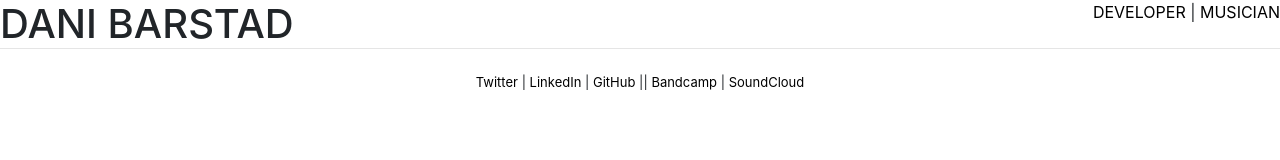
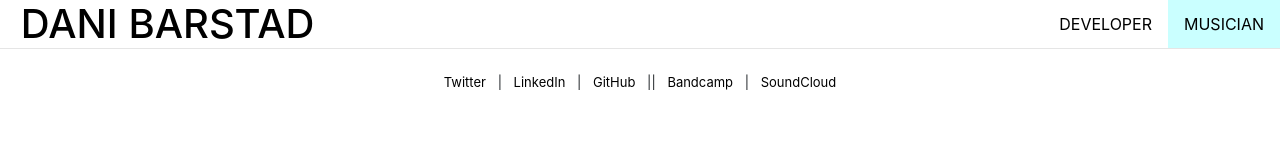
Before and after one commit to danibarstad/danibarstad.github.io, a plain HTML site: page html/musician.html in a window 1280 px wide. Drawn offline with nearby package versions, Linux system fonts and the light colour scheme.

Commit message:
added styling to nav bar. and all header links lead to each other

```diff
--- a/css/style.css
+++ b/css/style.css
@@ -4,6 +4,7 @@ footer {
 }
 
 #site-header {
+    margin-left: 1%;
     display: inline;
 }
 
@@ -14,17 +15,58 @@ footer {
 
 /* Link */
 a {
+    /* display: block; */
     color: black;
+    background-color: none;
+    padding: 8px;
 }
 
 a:link, a:visited {
     text-decoration: none;
+    color: black;
 }
 
 a:hover {
     background-color: aquamarine;
+    color: black;
 }
 
 a:active {
     background-color: aqua;
+    color: black;
 }
+
+.active {
+    background-color: rgb(202, 255, 255);
+}
+
+
+/* List */
+ul {
+    list-style-type: none;
+    margin: 0;
+    padding: 0;
+    overflow: hidden;
+}
+
+li {
+    /* display: inline; */
+    float: right;
+}
+
+li a {
+    display: block;
+    color: black;
+    text-align: center;
+    padding: 12px 16px;
+    text-decoration: none;
+  }
+
+li a:hover {
+    background-color: aquamarine;
+    color: black;
+}
+
+li a:active {
+    background-color: aqua;
+}
--- a/html/musician.html
+++ b/html/musician.html
@@ -19,12 +19,21 @@
     <body>
 
         <div>
-            <h1 id="site-header">DANI BARSTAD</h1>
+            <a href="../index.html">
+                <h1 id="site-header">DANI BARSTAD</h1>
+            </a>
+
+            <!-- <span id="site-header-nav">
+                <a href="html/developer.html">DEVELOPER</a>
+                |
+                <a href="html/musician.html">MUSICIAN</a>
+            </span> -->
 
             <span id="site-header-nav">
-                <a href="developer.html">DEVELOPER</a>
-                |
-                <a href="musician.html">MUSICIAN</a>
+                <ul>
+                    <li><a class="active" href="musician.html">MUSICIAN</a></li>
+                    <li><a href="developer.html">DEVELOPER</a></li>
+                </ul>
             </span>
 
             <hr class="mt-0 mb-4">
```
Also changed, not shown: html/developer.html (+13 -4 lines), index.html (+11 -2 lines).
